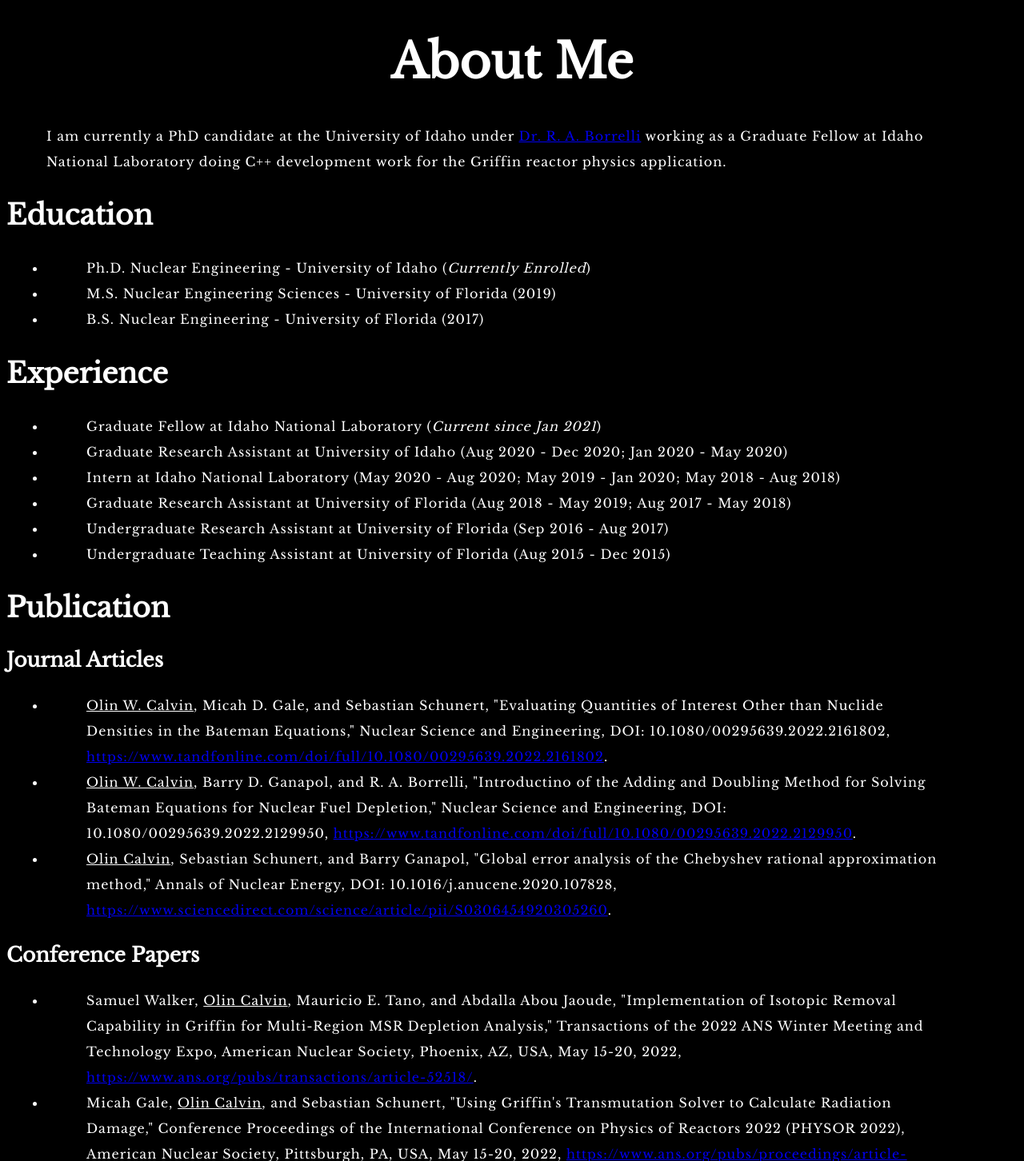
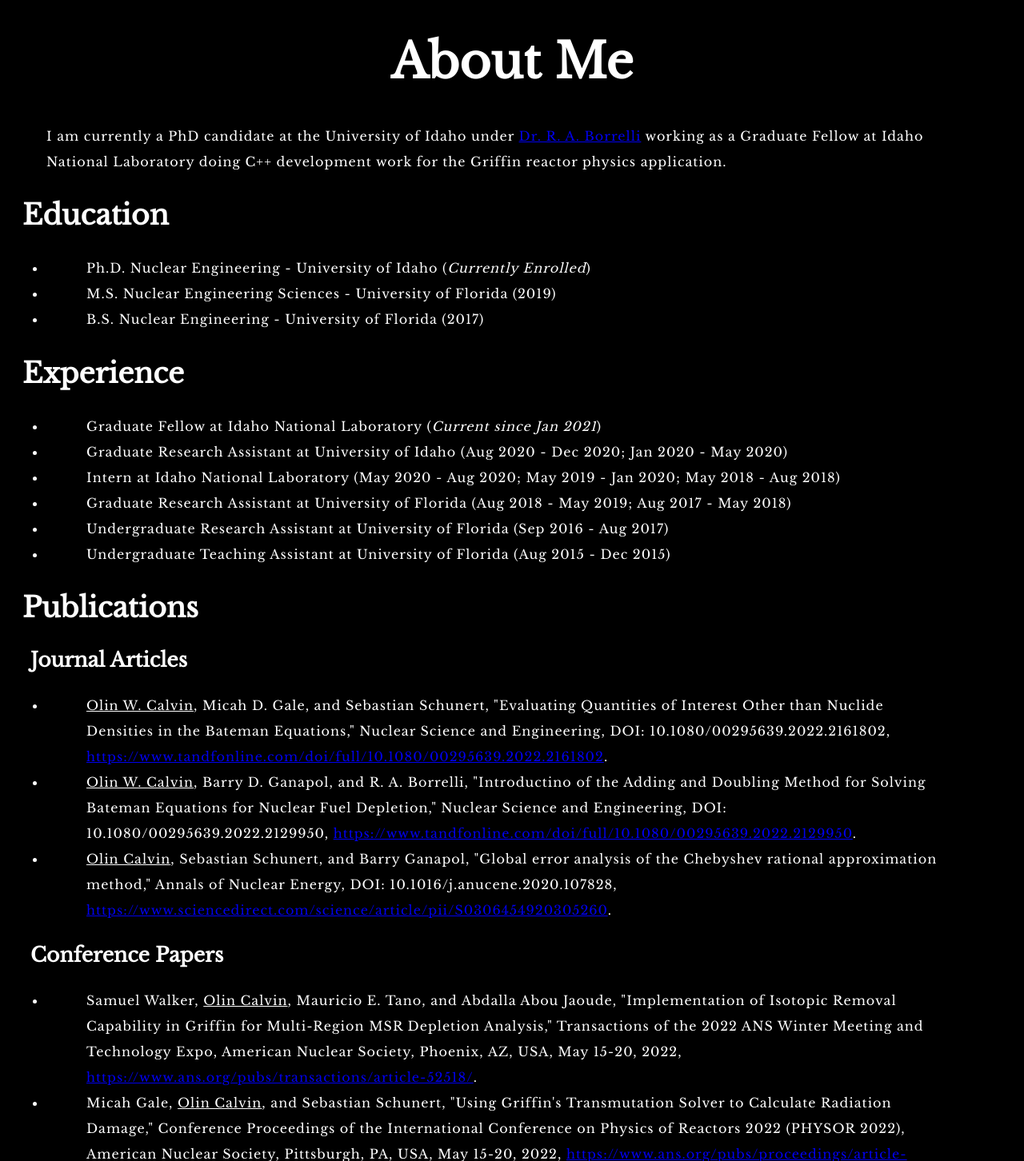
Before and after one commit to olinwc/olinwc.github.io, a PHP site: page /about.html in a window 1280 px wide. Shown: the top 1452 px of the page at 80% size. Run offline with PHP 8.4, Linux system fonts and the light colour scheme.

Commit message:
Minor formatting and other fixes

```diff
--- a/about.html
+++ b/about.html
@@ -27,7 +27,7 @@
     <li>Undergraduate Research Assistant at University of Florida (Sep 2016 - Aug 2017)</li>
     <li>Undergraduate Teaching Assistant at University of Florida (Aug 2015 - Dec 2015)</li>
   </ul>
-  <h2>Publication</h2>
+  <h2>Publications</h2>
     <h3>Journal Articles</h3>
       <ul>
         <li><u>Olin W. Calvin</u>, Micah D. Gale, and Sebastian Schunert, "Evaluating Quantities of Interest Other than Nuclide Densities in the Bateman Equations," Nuclear Science and Engineering, DOI: 10.1080/00295639.2022.2161802, <a href="https://www.tandfonline.com/doi/full/10.1080/00295639.2022.2161802">https://www.tandfonline.com/doi/full/10.1080/00295639.2022.2161802</a>.</li>
--- a/index.html
+++ b/index.html
@@ -8,7 +8,7 @@
     <link rel="preconnect" href="https://fonts.gstatic.com" crossorigin>
     <link href="https://fonts.googleapis.com/css2?family=Libre+Baskerville" rel="stylesheet">
     <title>Olin William Calvin</title>
-    <meta name="description" content="Webpage for Olin William Calvin, M. S.">
+    <meta name="description" content="Main webpage for Olin William Calvin">
   </head>
   <body>
     <h1>Mr. Olin William Calvin, M.S.</h1>
--- a/styles/style.css
+++ b/styles/style.css
@@ -15,14 +15,20 @@ h1 {
 
 h2 {
   font-size: 35px;
+  padding-left: 20px;
+  padding-right: 20px;
 }
 
 h3 {
   font-size: 25px;
+  padding-left: 30px;
+  padding-right: 30px;
 }
 
 h4 {
   font-size: 20px;
+  padding-left: 40px;
+  padding-right: 40px;
 }
 
 p, li, ul {
```
